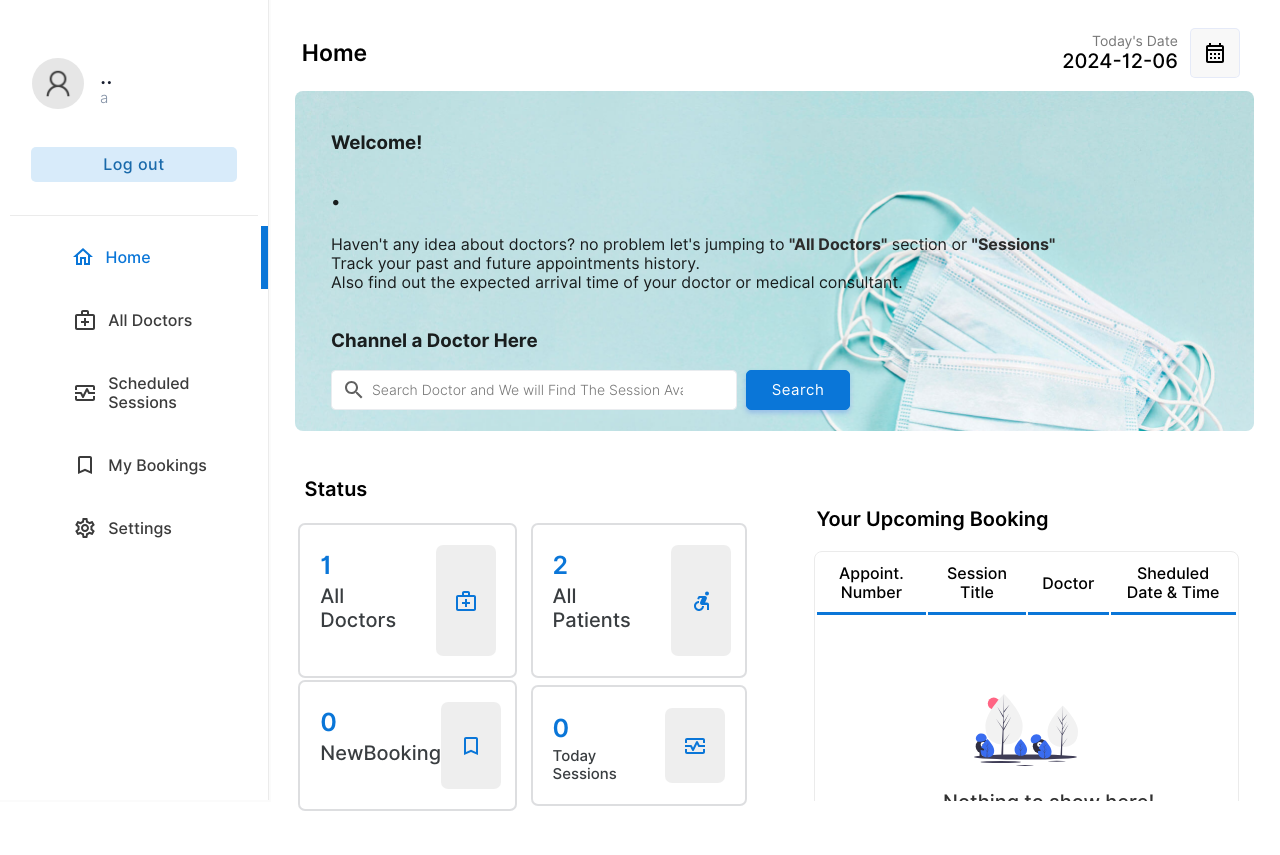
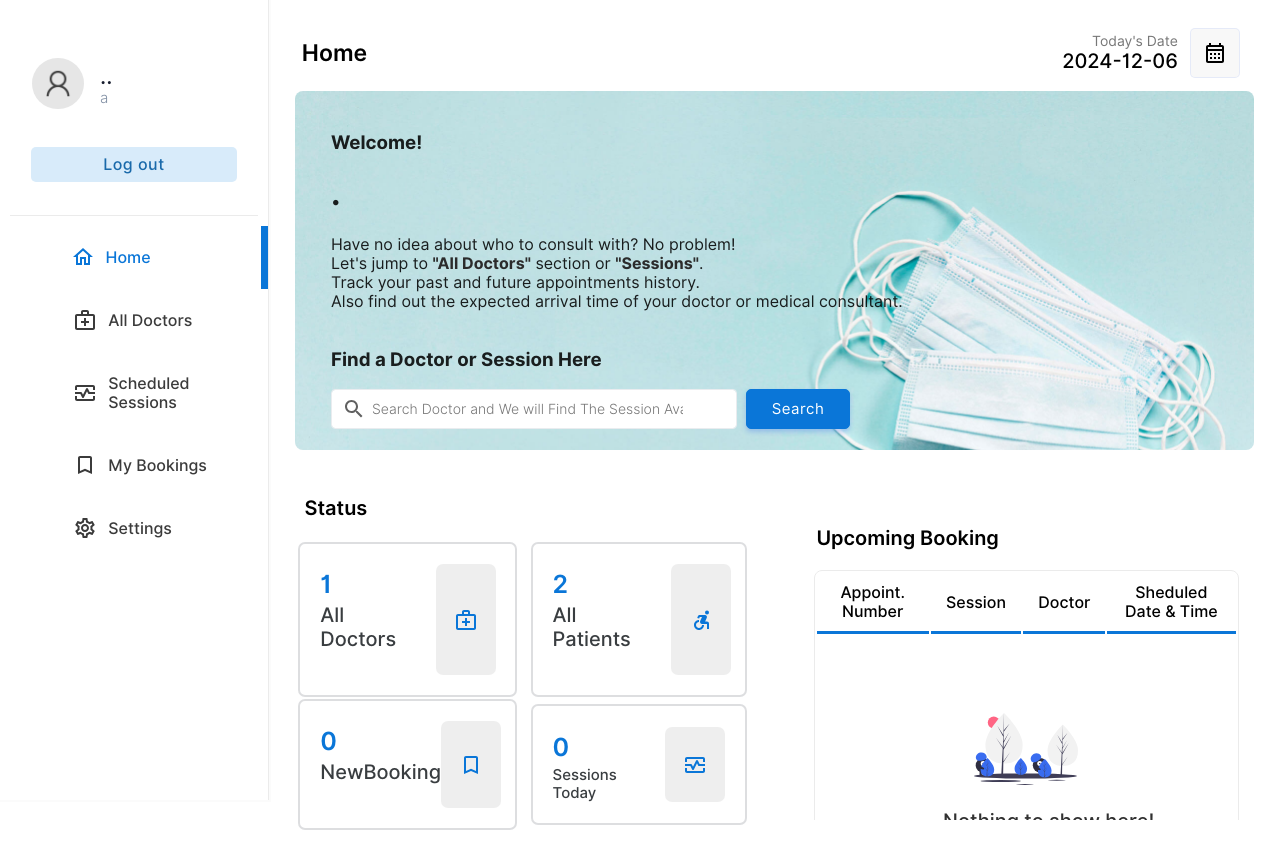
Before and after one commit to workingphasmid/appointment, a PHP site: page /patient/index.php in a window 1280 px wide. Before the commit the page ends 811 px from the top, so only its background shows below. Run offline with PHP 8.4, Linux system fonts and the light colour scheme; a user stored in the database is signed in; data comes from the database, SQL or seed files in the repository; data that the repository does not hold is empty.

Commit message:
Made Minor Changes in Content

```diff
--- a/patient/index.php
+++ b/patient/index.php
@@ -182,13 +182,13 @@
                                 <td>
                                     <h3>Welcome!</h3>
                                     <h1><?php echo $username  ?>.</h1>
-                                    <p>Haven't any idea about doctors? no problem let's jumping to
+                                    <p>Have no idea about who to consult with? No problem! <br> Let's jump to
                                         <a href="doctors.php" class="non-style-link"><b>"All Doctors"</b></a> section or
-                                        <a href="schedule.php" class="non-style-link"><b>"Sessions"</b> </a><br>
+                                        <a href="schedule.php" class="non-style-link"><b>"Sessions"</b></a>.<br>
                                         Track your past and future appointments history.<br>Also find out the expected arrival time of your doctor or medical consultant.<br><br>
                                     </p>
 
-                                    <h3>Channel a Doctor Here</h3>
+                                    <h3>Find a Doctor or Session Here</h3>
                                     <form action="schedule.php" method="post" style="display: flex">
 
                                         <input type="search" name="search" class="input-text " placeholder="Search Doctor and We will Find The Session Available" list="doctors" style="width:45%;">&nbsp;&nbsp;
@@ -289,7 +289,7 @@
                                                     <?php echo $schedulerow->num_rows  ?>
                                                 </div><br>
                                                 <div class="h3-dashboard" style="font-size: 15px">
-                                                    Today Sessions
+                                                    Sessions Today
                                                 </div>
                                             </div>
                                             <div class="btn-icon-back dashboard-icons" style="background-image: url('../img/icons/session-iceblue.svg');"></div>
@@ -312,7 +312,7 @@
 
 
 
-                    <p style="font-size: 20px;font-weight:600;padding-left: 40px;" class="anime">Your Upcoming Booking</p>
+                    <p style="font-size: 20px;font-weight:600;padding-left: 40px;" class="anime">Upcoming Booking</p>
                     <center>
                         <div class="abc scroll" style="height: 250px;padding: 0;margin: 0;">
                             <table width="85%" class="sub-table scrolldown" border="0">
@@ -328,7 +328,7 @@
                                         <th class="table-headin">
 
 
-                                            Session Title
+                                            Session
 
                                         </th>
 
```
Also changed, not shown: patient/booking.php (+1 -8 lines).
